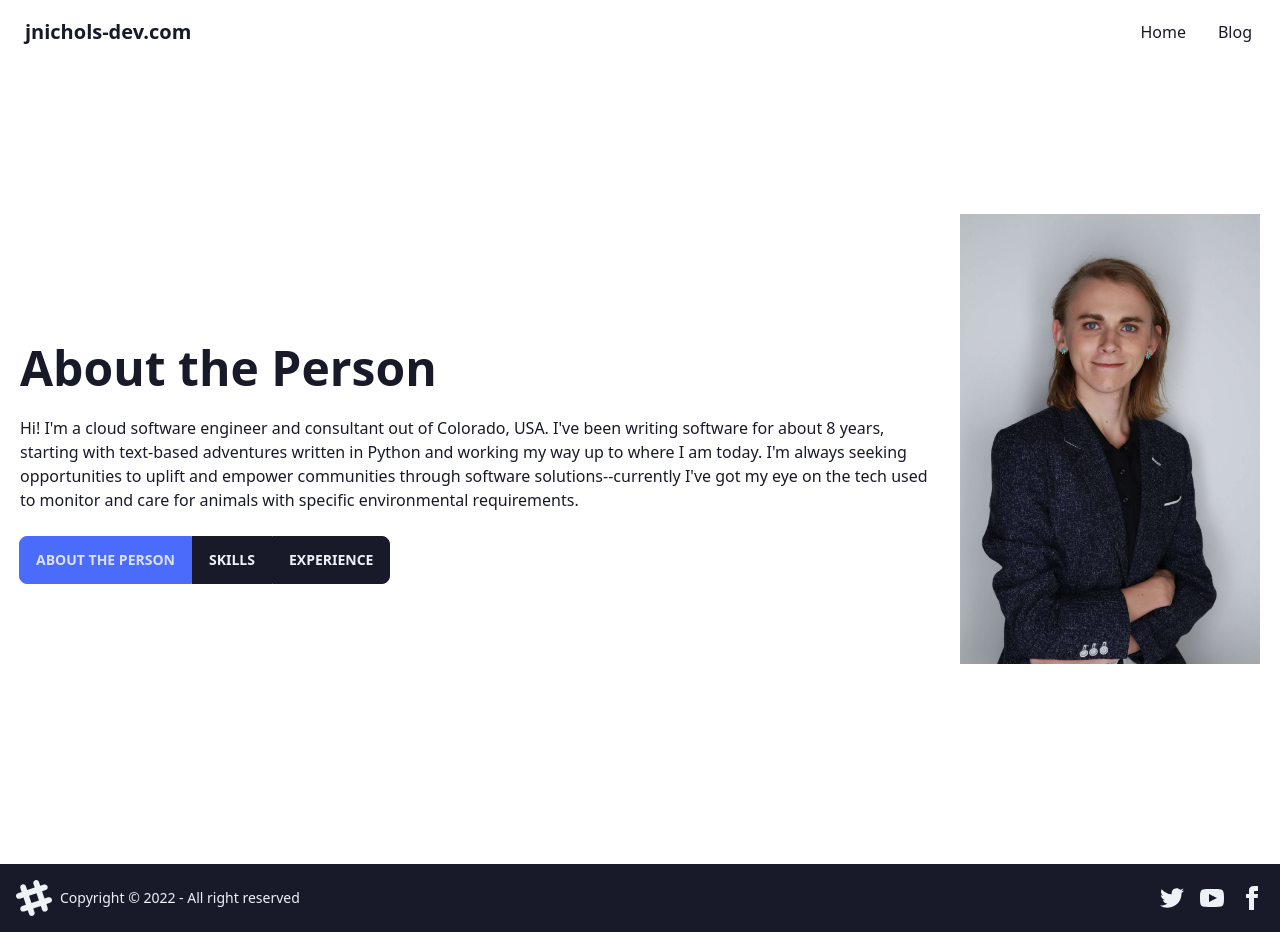
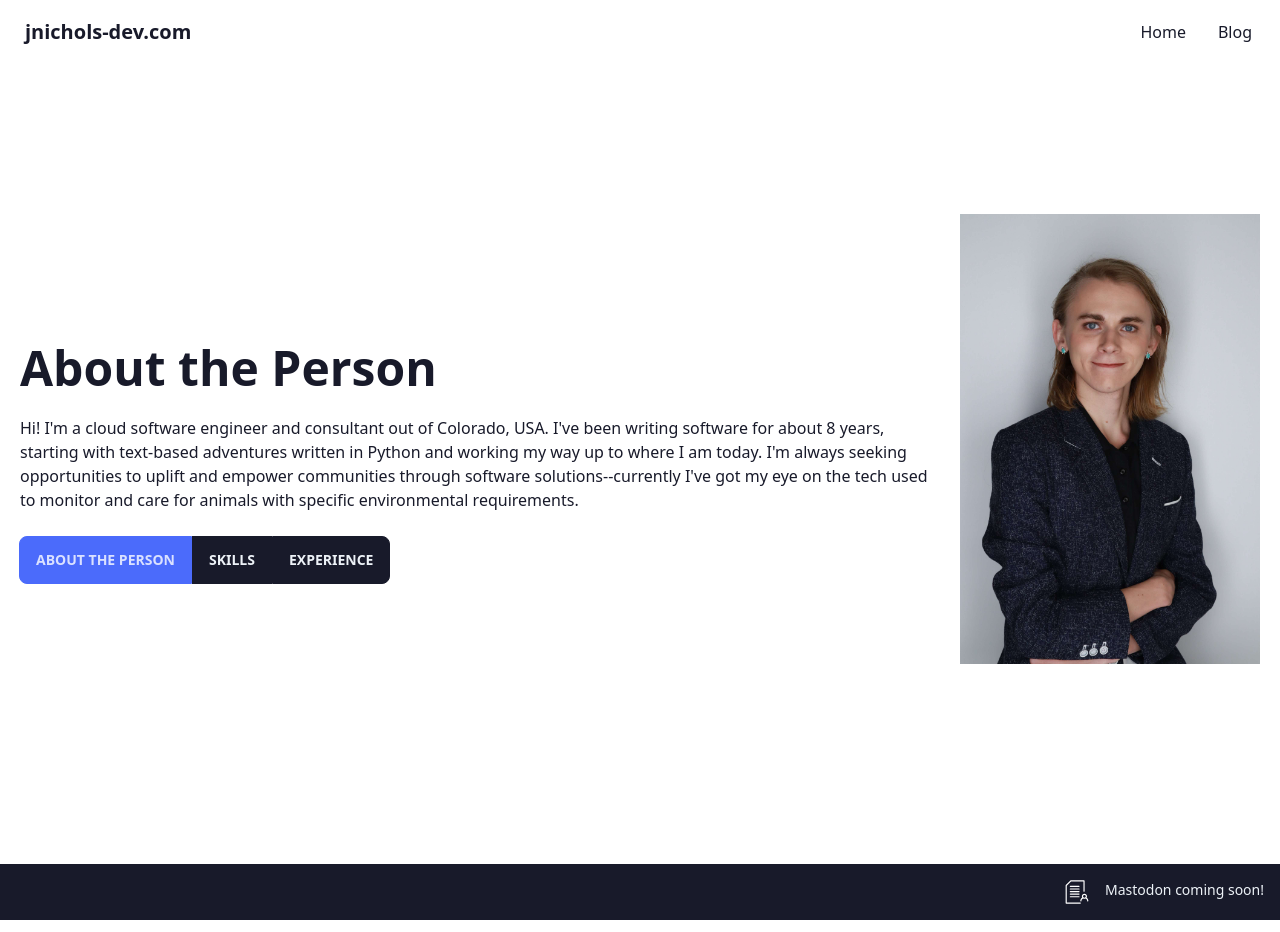
Before and after one commit to jnichols-git/jnichols-dev-website, a Next.js app: page / in a window 1280 px wide. Built offline with nearby package versions, Linux system fonts and the light colour scheme.

Commit message:
Updated footer

```diff
--- a/app/home.tsx
+++ b/app/home.tsx
@@ -93,7 +93,7 @@ export default function Home() {
     <>
       <div className="hero min-h-screen">
         <div className="hero-content px-5 flex-col-reverse lg:flex-row-reverse">
-          <TimedGallery desc={GalleryDesc()} interval={10000}/>
+          <TimedGallery desc={GalleryDesc()} interval={25000}/>
           <div>
             <About/>
           </div>
--- a/app/layout.tsx
+++ b/app/layout.tsx
@@ -41,15 +41,11 @@ export default function RootLayout(
           </main>
         </div>
         <footer className="footer items-center p-4 bg-neutral text-neutral-content">
-        <div className="items-center grid-flow-col">
-          <svg width="36" height="36" viewBox="0 0 24 24" xmlns="http://www.w3.org/2000/svg" fillRule="evenodd" clipRule="evenodd" className="fill-current"><path d="M22.672 15.226l-2.432.811.841 2.515c.33 1.019-.209 2.127-1.23 2.456-1.15.325-2.148-.321-2.463-1.226l-.84-2.518-5.013 1.677.84 2.517c.391 1.203-.434 2.542-1.831 2.542-.88 0-1.601-.564-1.86-1.314l-.842-2.516-2.431.809c-1.135.328-2.145-.317-2.463-1.229-.329-1.018.211-2.127 1.231-2.456l2.432-.809-1.621-4.823-2.432.808c-1.355.384-2.558-.59-2.558-1.839 0-.817.509-1.582 1.327-1.846l2.433-.809-.842-2.515c-.33-1.02.211-2.129 1.232-2.458 1.02-.329 2.13.209 2.461 1.229l.842 2.515 5.011-1.677-.839-2.517c-.403-1.238.484-2.553 1.843-2.553.819 0 1.585.509 1.85 1.326l.841 2.517 2.431-.81c1.02-.33 2.131.211 2.461 1.229.332 1.018-.21 2.126-1.23 2.456l-2.433.809 1.622 4.823 2.433-.809c1.242-.401 2.557.484 2.557 1.838 0 .819-.51 1.583-1.328 1.847m-8.992-6.428l-5.01 1.675 1.619 4.828 5.011-1.674-1.62-4.829z"></path></svg>
-          <p>Copyright © 2022 - All right reserved</p>
-        </div>
         <div className="grid-flow-col gap-4 md:place-self-center md:justify-self-end">
-          <a><svg xmlns="http://www.w3.org/2000/svg" width="24" height="24" viewBox="0 0 24 24" className="fill-current"><path d="M24 4.557c-.883.392-1.832.656-2.828.775 1.017-.609 1.798-1.574 2.165-2.724-.951.564-2.005.974-3.127 1.195-.897-.957-2.178-1.555-3.594-1.555-3.179 0-5.515 2.966-4.797 6.045-4.091-.205-7.719-2.165-10.148-5.144-1.29 2.213-.669 5.108 1.523 6.574-.806-.026-1.566-.247-2.229-.616-.054 2.281 1.581 4.415 3.949 4.89-.693.188-1.452.232-2.224.084.626 1.956 2.444 3.379 4.6 3.419-2.07 1.623-4.678 2.348-7.29 2.04 2.179 1.397 4.768 2.212 7.548 2.212 9.142 0 14.307-7.721 13.995-14.646.962-.695 1.797-1.562 2.457-2.549z"></path></svg>
-          </a>
-          <a><svg xmlns="http://www.w3.org/2000/svg" width="24" height="24" viewBox="0 0 24 24" className="fill-current"><path d="M19.615 3.184c-3.604-.246-11.631-.245-15.23 0-3.897.266-4.356 2.62-4.385 8.816.029 6.185.484 8.549 4.385 8.816 3.6.245 11.626.246 15.23 0 3.897-.266 4.356-2.62 4.385-8.816-.029-6.185-.484-8.549-4.385-8.816zm-10.615 12.816v-8l8 3.993-8 4.007z"></path></svg></a>
-          <a><svg xmlns="http://www.w3.org/2000/svg" width="24" height="24" viewBox="0 0 24 24" className="fill-current"><path d="M9 8h-3v4h3v12h5v-12h3.642l.358-4h-4v-1.667c0-.955.192-1.333 1.115-1.333h2.885v-5h-3.808c-3.596 0-5.192 1.583-5.192 4.615v3.385z"></path></svg></a>
+          <div className="tooltip tooltip-primary" data-tip="View Resume">
+            <a href="/Resume.pdf"><img src="/resume.svg" alt="View Resume" width="24" height="24"/></a>
+          </div>
+          <p>Mastodon coming soon!</p>
         </div>
       </footer>
       </body>
```
Also changed, not shown: public/resume.svg (added), 1 other file (tests, documents, lock files or other folders).
